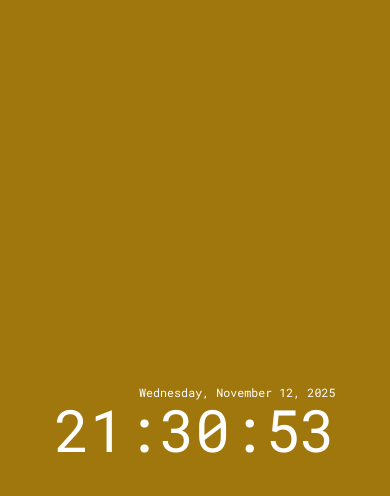
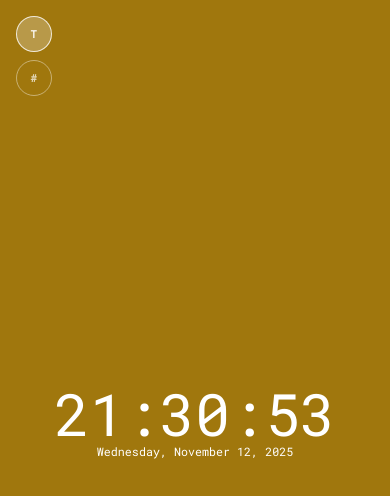
Before and after one commit to alvarotrapote/colour-o-clock, a plain HTML site: page index.html in a window 390 px wide. Drawn offline with nearby package versions, Linux system fonts and the light colour scheme.

Commit message:
Enhance clock functionality with touch support and improve toggle button styles

```diff
--- a/css/style.css
+++ b/css/style.css
@@ -117,6 +117,7 @@ textarea {
     width: 100%;
     font-family: 'Roboto Mono', Monospace;
     cursor: pointer;
+    position: relative;
 }
 
 .clock {
@@ -124,6 +125,96 @@ textarea {
     left: 50%;
     position: absolute;
     transform: translate(-50%, -50%);
+    text-align: center;
+}
+
+.view-toggle {
+    display: flex;
+    flex-direction: column;
+    gap: 0.75rem;
+    position: absolute;
+    top: 50%;
+    left: 0;
+    transform: translateY(-50%);
+    padding: 0.5rem;
+    color: var(--toggle-color, currentColor);
+}
+
+.toggle-button {
+    background: color-mix(in srgb, var(--toggle-color, currentColor) 15%, transparent);
+    border: none;
+    border-left: 3px solid transparent;
+    color: inherit;
+    cursor: pointer;
+    font: inherit;
+    font-size: min(5vw, 18px);
+    letter-spacing: 0.1em;
+    padding: 0.35rem 1.25rem 0.35rem 0.75rem;
+    text-transform: uppercase;
+    opacity: 0.6;
+    text-align: left;
+    transition: opacity 0.2s ease, border-color 0.2s ease;
+}
+
+.toggle-button-label {
+    display: inline-block;
+    font-size: 0.85rem;
+}
+
+.toggle-button.active {
+    background: color-mix(in srgb, var(--toggle-color, currentColor) 30%, transparent);
+    opacity: 1;
+    border-left-color: currentColor;
+}
+
+@media (max-width: 800px) {
+    .view-toggle {
+        top: 1rem;
+        left: 1rem;
+        transform: none;
+        gap: 0.5rem;
+        padding: 0;
+    }
+
+    .toggle-button {
+        align-items: center;
+        background: transparent;
+        border: 1px solid color-mix(in srgb, var(--toggle-color, currentColor) 60%, transparent);
+        border-radius: 999px;
+        display: inline-flex;
+        font-size: 0;
+        height: 36px;
+        justify-content: center;
+        min-width: 0;
+        padding: 0;
+        width: 36px;
+        opacity: 0.7;
+    }
+
+    .toggle-button.active {
+        background: color-mix(in srgb, var(--toggle-color, currentColor) 25%, transparent);
+        border-color: color-mix(in srgb, var(--toggle-color, currentColor) 80%, transparent);
+        opacity: 1;
+    }
+
+    .toggle-button-label {
+        display: none;
+    }
+
+    .toggle-button::after {
+        content: attr(data-short-label);
+        font-size: 0.65rem;
+        font-weight: 600;
+        letter-spacing: 0.05em;
+        line-height: 1;
+    }
+
+}
+
+.toggle-button:focus-visible {
+    outline: 2px dashed currentColor;
+    outline-offset: 4px;
+    opacity: 1;
 }
 
 .time {
@@ -132,7 +223,7 @@ textarea {
 }
 
 .date {
-    text-align: right;
+    text-align: center;
     font-size: 3vw;
 }
 
--- a/index.html
+++ b/index.html
@@ -3,6 +3,7 @@
 
 <head>
     <meta charset="utf-8" />
+    <meta name="viewport" content="width=device-width, initial-scale=1">
     <meta name="mobile-web-app-capable" content="yes">
     <meta name="apple-mobile-web-app-capable" content="yes">
     <title>Colour o'clock</title>
--- a/js/app.js
+++ b/js/app.js
@@ -1,6 +1,6 @@
 "use strict";
 
-const { useEffect, useState } = React;
+const { useEffect, useRef, useState } = React;
 
 function getColour(time) {
     const now = moment(time, 'HH:mm:ss');
@@ -76,6 +76,7 @@ function calculateClockState(showTime) {
 function ClockApp() {
     const [showTime, setShowTime] = useState(true);
     const [clockState, setClockState] = useState(() => calculateClockState(true));
+    const touchStartYRef = useRef(null);
 
     useEffect(() => {
         function tick() {
@@ -87,10 +88,66 @@ function ClockApp() {
         return () => clearInterval(intervalId);
     }, [showTime]);
 
-    function handleChangeView() {
-        const nextShowTime = !showTime;
+    function updateView(nextShowTime) {
         setShowTime(nextShowTime);
         setClockState(calculateClockState(nextShowTime));
+    }
+
+    function handleContainerTap() {
+        updateView(!showTime);
+    }
+
+    function handleSelectView(nextShowTime, event) {
+        if (event) {
+            event.stopPropagation();
+        }
+
+        if (nextShowTime !== showTime) {
+            updateView(nextShowTime);
+        }
+    }
+
+    function handleTouchStart(event) {
+        if (event.touches && event.touches.length === 1) {
+            touchStartYRef.current = event.touches[0].clientY;
+        }
+    }
+
+    function handleTouchEnd(event) {
+        if (touchStartYRef.current === null || !event.changedTouches || event.changedTouches.length === 0) {
+            touchStartYRef.current = null;
+            return;
+        }
+
+        const touchEndY = event.changedTouches[0].clientY;
+        const deltaY = touchEndY - touchStartYRef.current;
+        const swipeThreshold = 40;
+
+        if (Math.abs(deltaY) >= swipeThreshold) {
+            if (deltaY < 0 && showTime) {
+                updateView(false);
+            } else if (deltaY > 0 && !showTime) {
+                updateView(true);
+            }
+        }
+
+        touchStartYRef.current = null;
+    }
+
+    function renderToggleButton(label, shortLabel, isActive, onClick) {
+        const className = 'toggle-button' + (isActive ? ' active' : '');
+        return React.createElement(
+            'button',
+            {
+                type: 'button',
+                className,
+                onClick,
+                'aria-pressed': isActive,
+                'aria-label': label,
+                'data-short-label': shortLabel
+            },
+            React.createElement('span', { className: 'toggle-button-label' }, label)
+        );
     }
 
     return (
@@ -98,14 +155,25 @@ function ClockApp() {
             'div',
             {
                 className: 'clock-container',
-                onClick: handleChangeView,
-                style: { backgroundColor: clockState.background }
+                onClick: handleContainerTap,
+                onTouchStart: handleTouchStart,
+                onTouchEnd: handleTouchEnd,
+                style: {
+                    backgroundColor: clockState.background,
+                    '--toggle-color': clockState.foreground
+                }
             },
             React.createElement(
                 'div',
+                { className: 'view-toggle', role: 'group', 'aria-label': 'Display mode' },
+                renderToggleButton('Time', 'T', showTime, (event) => handleSelectView(true, event)),
+                renderToggleButton('Hex', '#', !showTime, (event) => handleSelectView(false, event))
+            ),
+            React.createElement(
+                'div',
                 { className: 'clock', style: { color: clockState.foreground } },
-                React.createElement('div', { className: 'date' }, clockState.date),
-                React.createElement('div', { className: 'time' }, clockState.displayValue)
+                React.createElement('div', { className: 'time' }, clockState.displayValue),
+                React.createElement('div', { className: 'date' }, clockState.date)
             )
         )
     );
```
